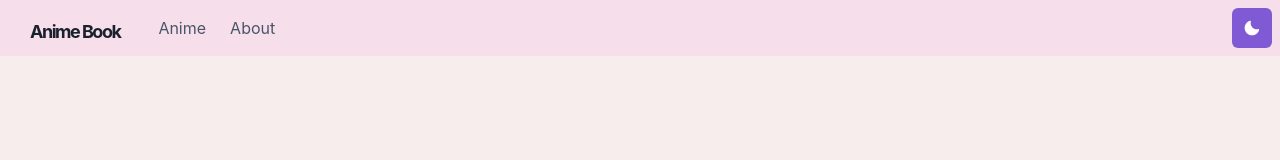
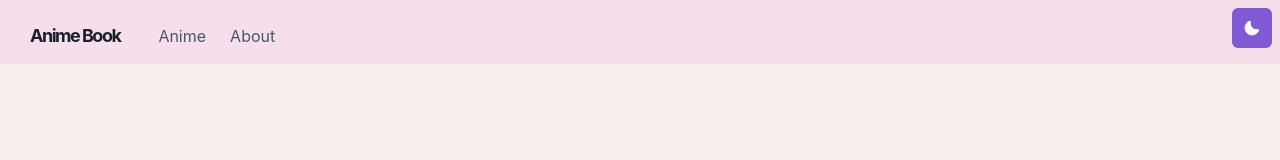
Before and after one commit to wahudamon/anime-book-next, a Next.js app: page / in a window 1280 px wide. Shown: the top 160 px of the page. Built offline with nearby package versions, Linux system fonts and the light colour scheme.

Commit message:
feat: add padding for navigation link element

```diff
--- a/src/components/Navbar.tsx
+++ b/src/components/Navbar.tsx
@@ -66,6 +66,7 @@ export default function Navbar(props) {
           alignItems="center"
           flexGrow={1}
           mt={{ base: 4, nmd: 0 }}
+          pt={2}
         >
           <LinkItem href="/anime" path={path}>
             Anime
```
